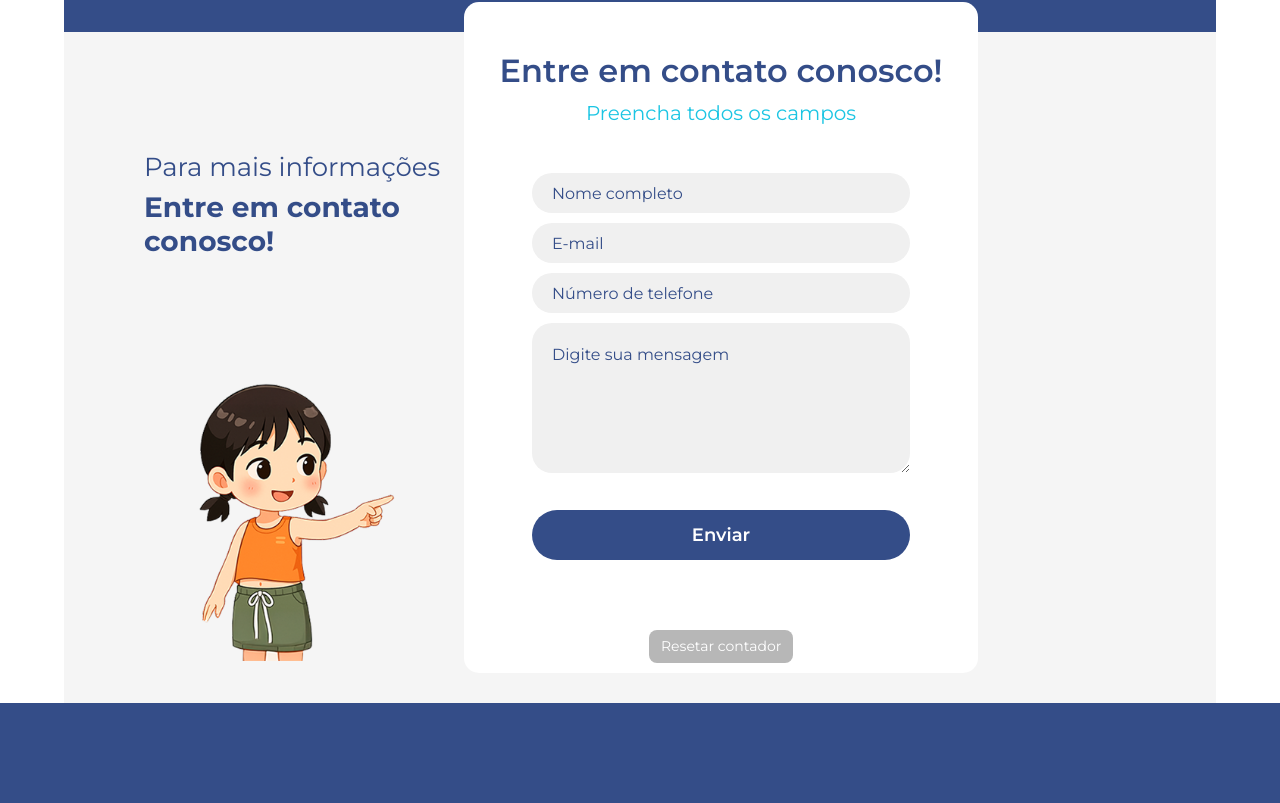
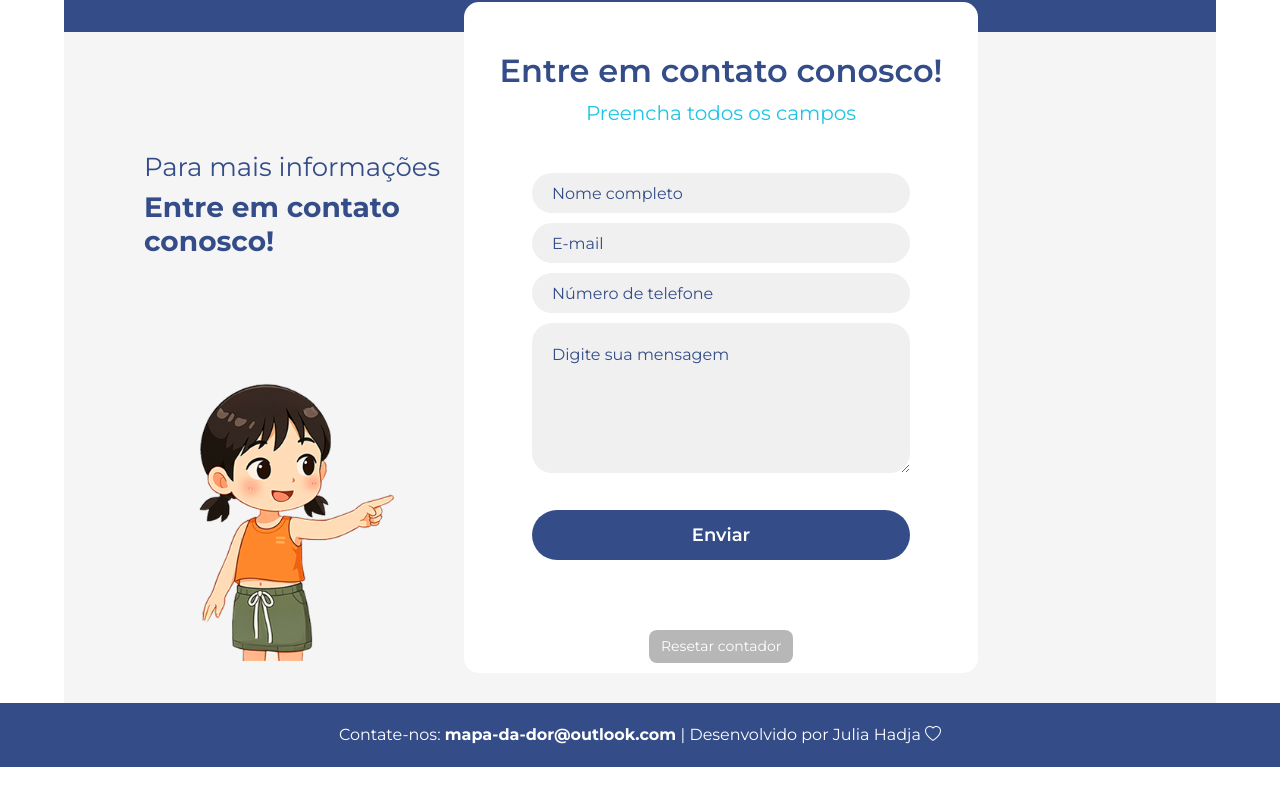
Before and after one commit to juhadja/Mapa-da-Dor, a React (Vite) app in the folder MapaDor/: page / in a window 1280 px wide. Shown: the part 3426-4229 px from the top of the page. Built offline with nearby package versions, Linux system fonts and the light colour scheme.

Commit message:
ajeitando

```diff
--- a/MapaDor/src/Componentes/Rodapé/index.jsx
+++ b/MapaDor/src/Componentes/Rodapé/index.jsx
@@ -3,7 +3,7 @@ import './style.css'
 export default function Rodape(){
     return(
         <div className="rodape">
-
+            <p>Contate-nos: <strong>mapa-da-dor@outlook.com </strong>  |  Desenvolvido por Julia Hadja <i class="bi bi-heart"></i></p>
         </div>
     )
 }
--- a/MapaDor/src/Componentes/Rodapé/style.css
+++ b/MapaDor/src/Componentes/Rodapé/style.css
@@ -1,4 +1,8 @@
 .rodape{
-    height: 100px;
+    text-align: center;
     background-color: var(--azul-principal);
 }
+.rodape p{
+    color: var(--branco);
+    padding: 20px;
+}
--- a/MapaDor/src/Componentes/Sessão Etapas/index.jsx
+++ b/MapaDor/src/Componentes/Sessão Etapas/index.jsx
@@ -23,7 +23,7 @@ export default function SessaoEtapas() {
                     <p>O sistema de informações (dashboard) é personalizado para que os profissionais tenham o acesso facilitado às informações necessárias do paciente. Como: sintomas, sinais vitais, resultados de exames, histórico</p>
                 </div>
             </div>
-            <div className='listra_azul'></div>
+            <div className='listra_azul' id='solucao'></div>
         </div>
     )
 }
--- a/MapaDor/src/Componentes/Sessão Microexpressão/index.jsx
+++ b/MapaDor/src/Componentes/Sessão Microexpressão/index.jsx
@@ -11,7 +11,7 @@ export default function Microexpressao() {
                     <p>Lorem ipsum dolor sit amet, consectetur adipiscing elit. Etiam ultrices quam est, vitae ornare purus faucibus vitae. Sed ligula magna, molestie eu libero id, feugiat porttitor massa. Aenean faucibus ex eros, eu auctor eros ultrices ac. Nulla varius pharetra pellentesque. Praesent dolor risus, condimentum dictum sapien ut, convallis tempor turpis. Maecenas efficitur ultrices ligula. Nam vestibulum vitae eros eget semper.</p>
                 </div>
             </div>
-            <div className='d-flex caixa_azul_claro'>
+            <div className='d-flex caixa_azul_claro' id='contatos'>
                 <div className='mini_textos'>
                     <h3>Lorem ipsum</h3>
                     <p>dolor sit amet</p>
--- a/MapaDor/src/Componentes/Sessão solução/index.jsx
+++ b/MapaDor/src/Componentes/Sessão solução/index.jsx
@@ -13,7 +13,7 @@ export default function SessaoSolucao() {
                 <div className="titulo_caixa">
                     <h3>Solução!</h3>
                 </div>
-                <p>O Mapa da Dor utiliza uma tela com ilustração do corpo humano de forma interativa. As crianças podem tocar nas áreas onde estão sentindo os incômodos, isso leva para uma tela ativando animações didáticas que ajudam na seleção de sintomas de forma acessível e compreensível. Após a criança completar o processo, o sistema realiza uma validação ao revisar alguns sintomas já selecionados para confirmar sua consistência. Garantindo a precisão das informações coletadas. Essas informações serão enviadas aos profissionais que cuidarão desse paciente para que o diagnóstico seja feito da melhor forma possível</p>
+                <p id='dashboard'>O Mapa da Dor utiliza uma tela com ilustração do corpo humano de forma interativa. As crianças podem tocar nas áreas onde estão sentindo os incômodos, isso leva para uma tela ativando animações didáticas que ajudam na seleção de sintomas de forma acessível e compreensível. Após a criança completar o processo, o sistema realiza uma validação ao revisar alguns sintomas já selecionados para confirmar sua consistência. Garantindo a precisão das informações coletadas. Essas informações serão enviadas aos profissionais que cuidarão desse paciente para que o diagnóstico seja feito da melhor forma possível</p>
             </div>
         </div>
     )
--- a/MapaDor/src/Componentes/menuNavegacao/index.jsx
+++ b/MapaDor/src/Componentes/menuNavegacao/index.jsx
@@ -28,13 +28,13 @@ export default function MenuNav() {
                 <a class="nav-link fw-medium cor-texto-azul fs-6" aria-current="page" href="#">Home</a>
               </li>
               <li class="nav-item">
-                <a class="nav-link fw-medium cor-texto-azul fs-6" href="#">Solução</a>
+                <a class="nav-link fw-medium cor-texto-azul fs-6" href="#solucao">Solução</a>
               </li>
               <li class="nav-item">
-                <a class="nav-link fw-medium cor-texto-azul fs-6" href="#">Dashboard</a>
+                <a class="nav-link fw-medium cor-texto-azul fs-6" href="#dashboard">Dashboard</a>
               </li>
               <li class="nav-item">
-                <a class="nav-link fw-medium cor-texto-azul fs-6" href="#">Contatos</a>
+                <a class="nav-link fw-medium cor-texto-azul fs-6" href="#contatos">Contatos</a>
               </li>
             </ul>
             <div>
```
Also changed, not shown: 1 other file (tests, documents, lock files or other folders).
